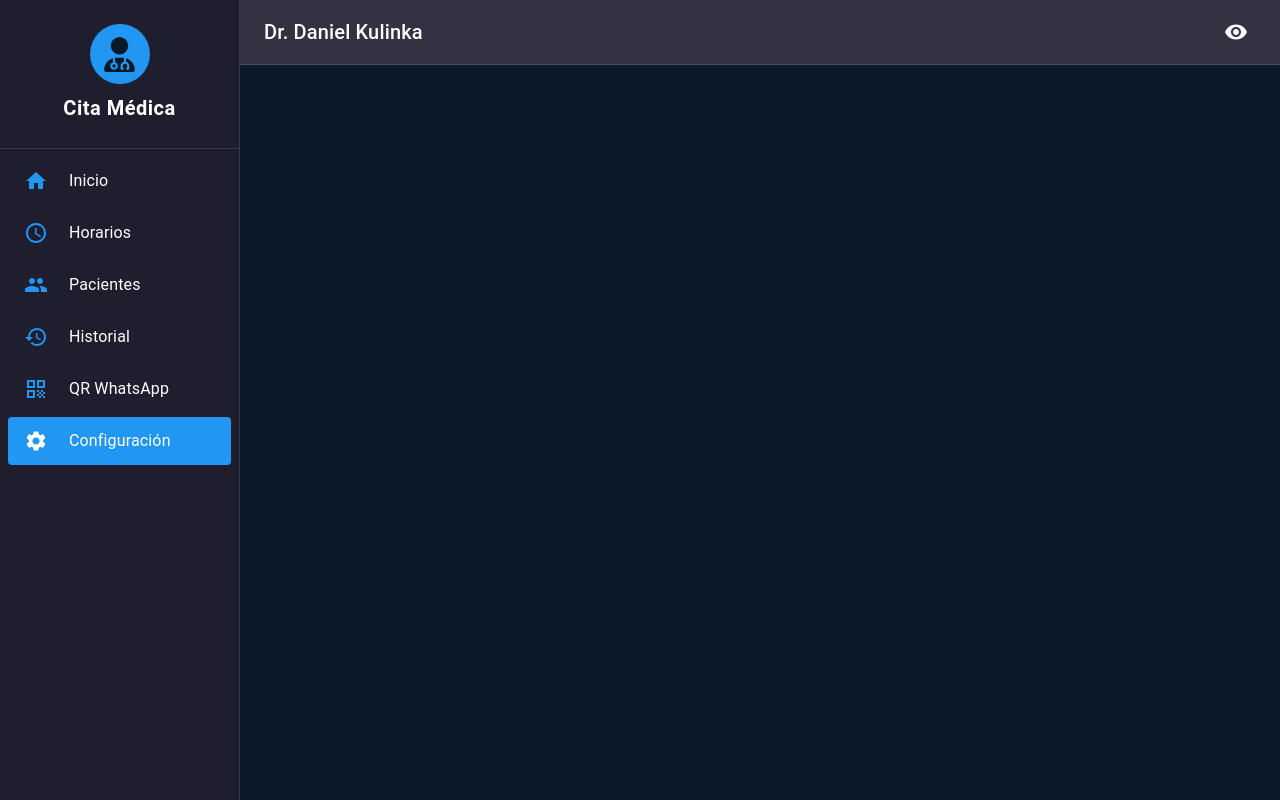
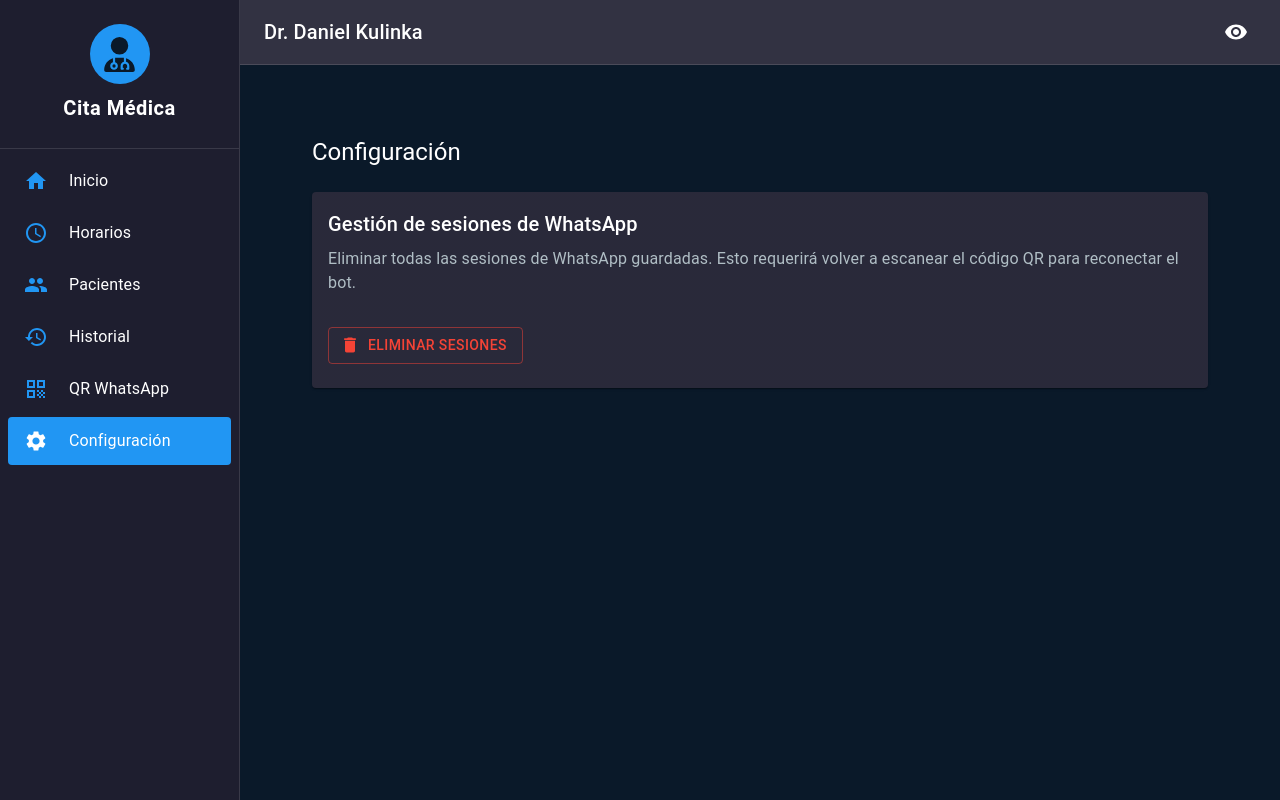
Before and after one commit to jorgehara/CitaMedicaBeta, a React (Vite) app in the folder frontend/: page /configuracion in a window 1280 px wide. Built offline with nearby package versions, Linux system fonts and the light colour scheme; no server answers.

Commit message:
borrar carpeta en bot-sesions en produccion

```diff
--- a/frontend/src/App.tsx
+++ b/frontend/src/App.tsx
@@ -4,6 +4,7 @@ import { useMemo, useState } from 'react';
 import Dashboard from './pages/Dashboard';
 import Layout from './components/Layout';
 import QRCode from './components/QRCode';
+import Settings from './pages/Settings';
 import { ColorModeContext } from './context/ColorModeContext';
 
 const App = () => {
@@ -67,6 +68,7 @@ const App = () => {
               <Routes>
                 <Route path="/" element={<Dashboard />} />
                 <Route path="/qr" element={<QRCode />} />
+                <Route path="/configuracion" element={<Settings />} />
               </Routes>
             </Box>
           </Layout>
--- a/frontend/src/pages/Settings.tsx
+++ b/frontend/src/pages/Settings.tsx
@@ -0,0 +1,81 @@
+import { useState } from 'react';
+import { Box, Card, CardContent, Typography, Button, Alert, Snackbar } from '@mui/material';
+import { Delete as DeleteIcon } from '@mui/icons-material';
+
+const Settings = () => {
+  const [snackbar, setSnackbar] = useState({
+    open: false,
+    message: '',
+    severity: 'success' as 'success' | 'error'
+  });
+
+  const handleDeleteSessions = async () => {
+    try {
+      const response = await fetch('/api/bot/sessions', {
+        method: 'DELETE'
+      });
+
+      if (response.ok) {
+        setSnackbar({
+          open: true,
+          message: 'Sesiones eliminadas correctamente',
+          severity: 'success'
+        });
+      } else {
+        throw new Error('Error al eliminar las sesiones');
+      }
+    } catch {
+      setSnackbar({
+        open: true,
+        message: 'Error al eliminar las sesiones',
+        severity: 'error'
+      });
+    }
+  };
+
+  return (
+    <Box sx={{ p: { xs: 2, sm: 3 } }}>
+      <Typography variant="h5" gutterBottom sx={{ mb: 3 }}>
+        Configuración
+      </Typography>
+
+      <Card sx={{ mb: 3 }}>
+        <CardContent>
+          <Typography variant="h6" gutterBottom>
+            Gestión de sesiones de WhatsApp
+          </Typography>
+          <Typography color="text.secondary" paragraph>
+            Eliminar todas las sesiones de WhatsApp guardadas. Esto requerirá volver a escanear el código QR para reconectar el bot.
+          </Typography>
+          <Button
+            variant="outlined"
+            color="error"
+            startIcon={<DeleteIcon />}
+            onClick={handleDeleteSessions}
+            sx={{ mt: 2 }}
+          >
+            Eliminar sesiones
+          </Button>
+        </CardContent>
+      </Card>
+
+      <Snackbar
+        open={snackbar.open}
+        autoHideDuration={6000}
+        onClose={() => setSnackbar(prev => ({ ...prev, open: false }))}
+        anchorOrigin={{ vertical: 'bottom', horizontal: 'center' }}
+      >
+        <Alert
+          onClose={() => setSnackbar(prev => ({ ...prev, open: false }))}
+          severity={snackbar.severity}
+          variant="filled"
+          sx={{ width: '100%' }}
+        >
+          {snackbar.message}
+        </Alert>
+      </Snackbar>
+    </Box>
+  );
+};
+
+export default Settings;
```
Also changed, not shown: 1 other file (tests, documents, lock files or other folders).
